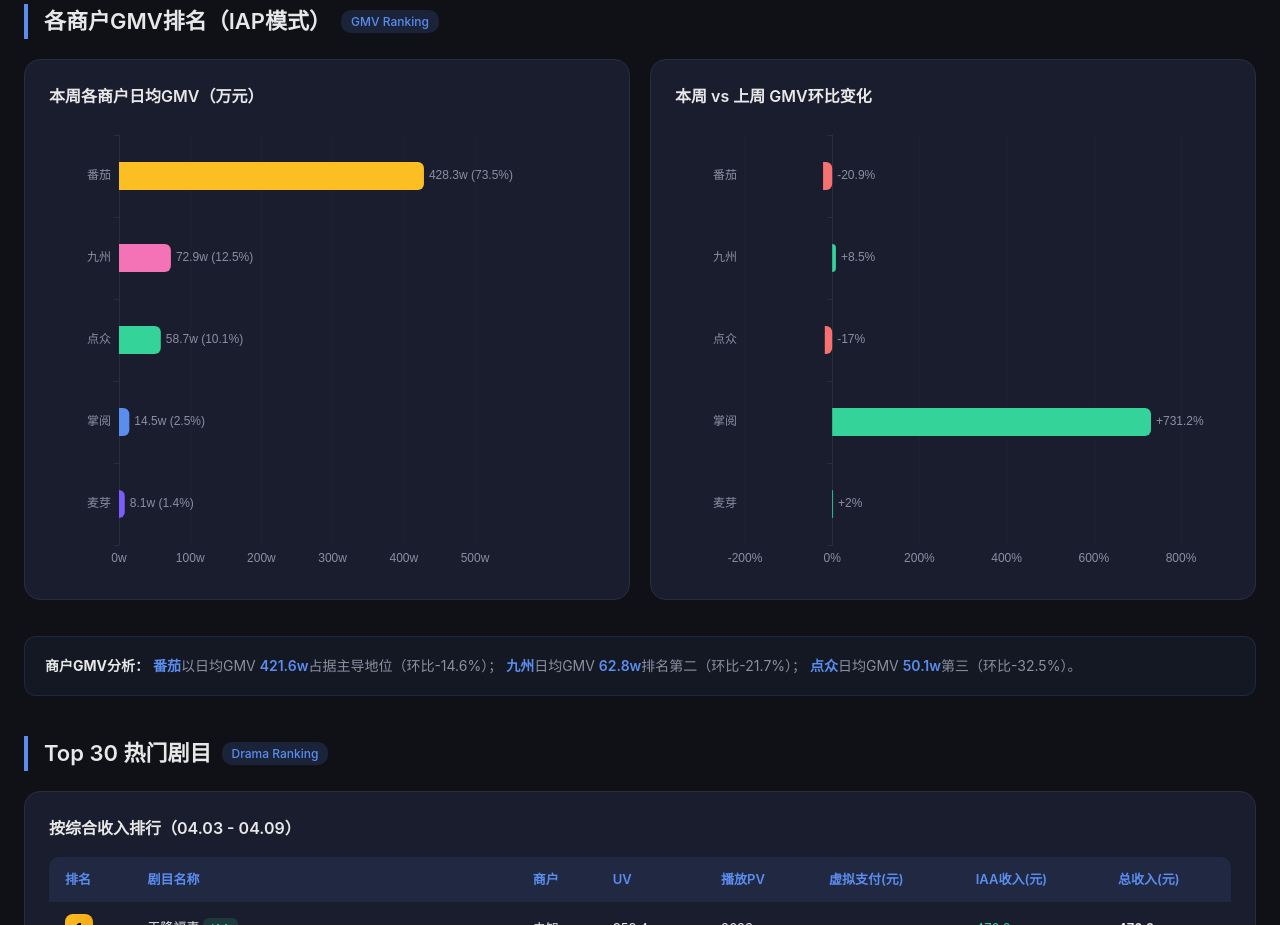
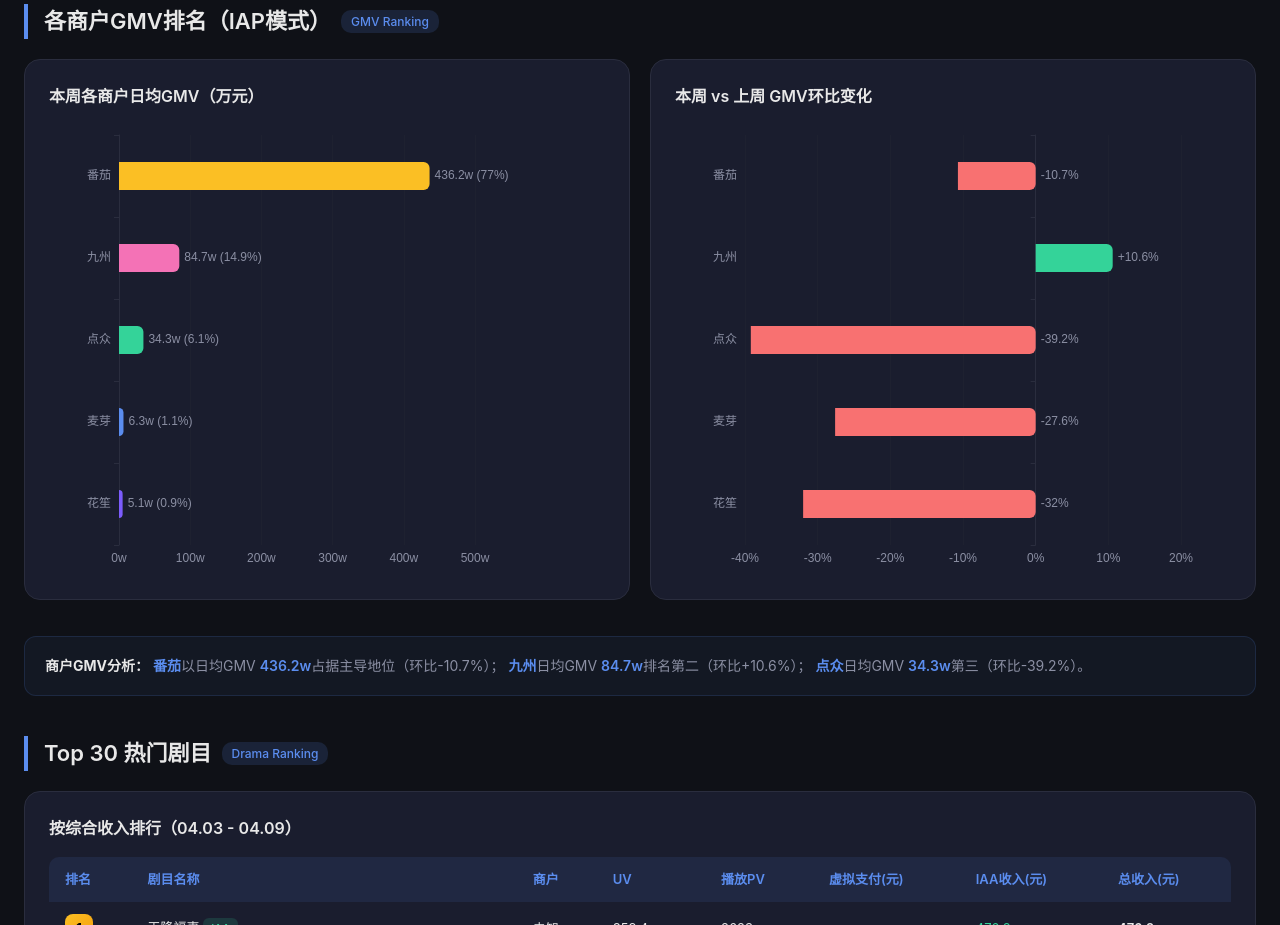
Before and after one commit to gzwengjiamin/gzwengjiamin.github.io, a plain HTML site: page reports/weekly/weekly-20260403-20260409.html in a window 1280 px wide. Shown: the part 9960-10885 px from the top of the page. Drawn offline with Linux system fonts and the light colour scheme; animation ran at ten frames a second.

Commit message:
Fix IAP GMV chart data in weekly report 04/03-04/09
Co-Authored-By: Claude Opus 4.6 (1M context) <noreply@anthropic.com>

```diff
--- a/reports/weekly/weekly-20260403-20260409.html
+++ b/reports/weekly/weekly-20260403-20260409.html
@@ -798,9 +798,9 @@
     </div>
     <div class="analysis-box">
       <strong>商户GMV分析：</strong>
-      <span class="highlight">番茄</span>以日均GMV <span class="highlight">421.6w</span>占据主导地位（环比-14.6%）；
-      <span class="highlight">九州</span>日均GMV <span class="highlight">62.8w</span>排名第二（环比-21.7%）；
-      <span class="highlight">点众</span>日均GMV <span class="highlight">50.1w</span>第三（环比-32.5%）。</div>
+      <span class="highlight">番茄</span>以日均GMV <span class="highlight">436.2w</span>占据主导地位（环比-10.7%）；
+      <span class="highlight">九州</span>日均GMV <span class="highlight">84.7w</span>排名第二（环比+10.6%）；
+      <span class="highlight">点众</span>日均GMV <span class="highlight">34.3w</span>第三（环比-39.2%）。</div>
   </div>
 
   <!-- ==================== Page 8: Top30 剧目排行 ==================== -->
@@ -1486,8 +1486,8 @@ const chartTheme = {
 
 // ============ Chart: Company GMV Bar ============
 (function(){
-  const companies = ['番茄','九州','点众','掌阅','麦芽'];
-  const thisW = [428.3,72.9,58.7,14.5,8.1];
+  const companies = ['番茄','九州','点众','麦芽','花笙'];
+  const thisW = [436.2,84.7,34.3,6.3,5.1];
   const total = thisW.reduce((a,b)=>a+b,0);
   const chart = echarts.init(document.getElementById('chart-company-gmv-bar'));
   chart.setOption({
@@ -1516,8 +1516,8 @@ const chartTheme = {
 
 // ============ Chart: Company GMV Change ============
 (function(){
-  const companies = ['番茄','九州','点众','掌阅','麦芽'];
-  const changes = [-20.9,8.5,-17.0,731.2,2.0];
+  const companies = ['番茄','九州','点众','麦芽','花笙'];
+  const changes = [-10.7,10.6,-39.2,-27.6,-32.0];
   const chart = echarts.init(document.getElementById('chart-company-gmv-change'));
   chart.setOption({
     ...chartTheme,
```
